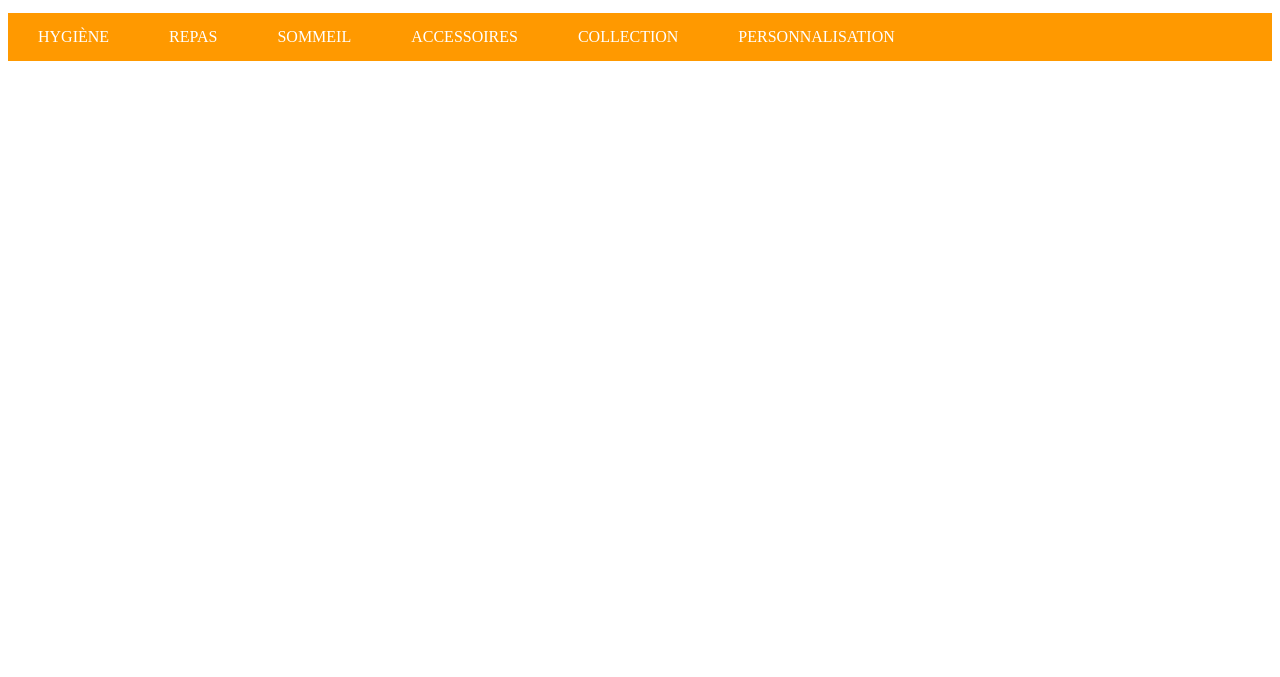
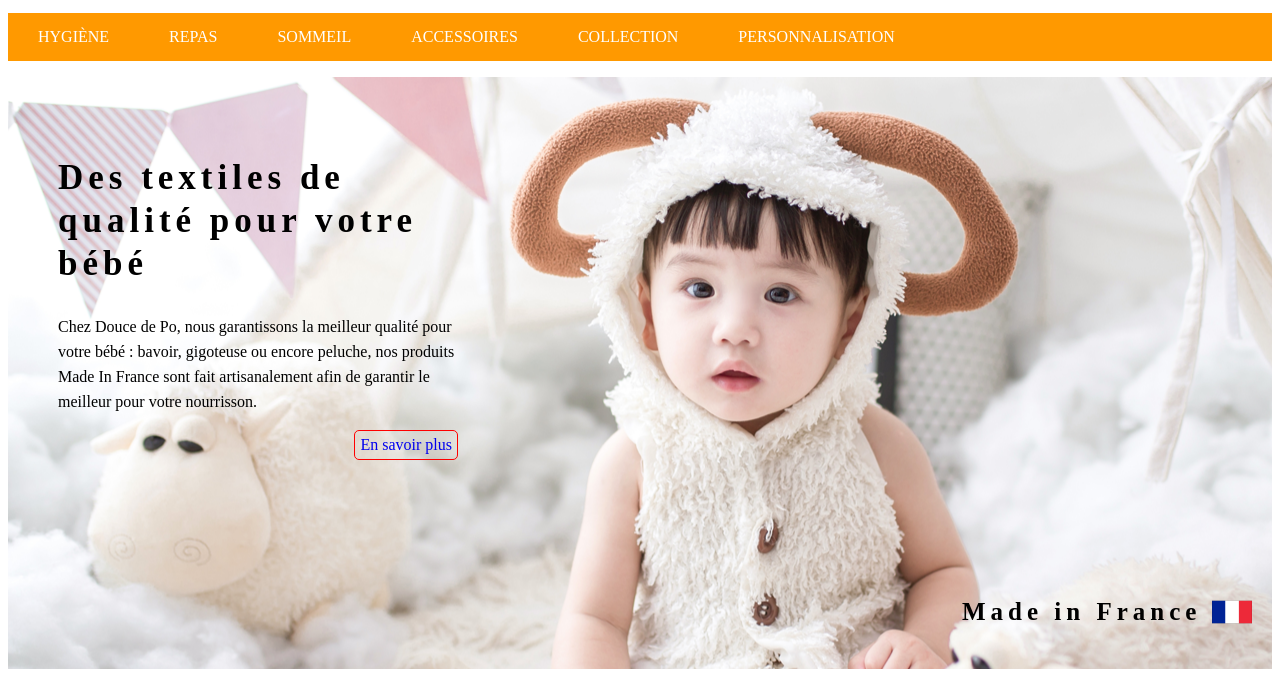
Before and after one commit to Luciezac/semaine-intensive, a plain HTML site: page index.html in a window 1280 px wide. Shown: the part 265-942 px from the top of the page. Before the commit the page ends 800 px from the top, so only its background shows below. Drawn offline with Linux system fonts and the light colour scheme.

Commit message:
intro
j'ai rajouté l'intro avec la photo du bébé

```diff
--- a/index.html
+++ b/index.html
@@ -74,5 +74,16 @@
     </nav>
   <body>
     <script src="scripts/app.js"></script>
+    <section class="prez">
+      <div class="intro">
+        <h2> Des textiles de qualité pour votre bébé</h2>
+        <p>Chez Douce de Po, nous garantissons la meilleur qualité pour votre bébé : bavoir, gigoteuse ou encore peluche, nos produits Made In France sont fait artisanalement afin de garantir le meilleur pour votre nourrisson. </p>
+        <a href="#">En savoir plus</a>
+     </div>
+    <div class="intro_2">
+      <h2>Made in France</h2>
+      <img src="images/drapeau.png" alt="drapeau de la france">
+    </div>
+    </section>
   </body>
 </html>
--- a/styles/style.css
+++ b/styles/style.css
@@ -90,6 +90,46 @@ nav.menuHorizontal ul li:hover ul {
 
 /*********
 
-IMAGE
+INTRO
 
 *******/
+section{
+  background-image: url(../images/bebe.png);
+}
+
+section .intro{
+  width: 400px;
+  height: 400px;
+  padding: 50px;
+}
+section .intro h2{
+  line-height: 43px;
+  letter-spacing: 5px;
+  font-size: 35px;
+}
+section .intro p{
+  line-height: 25px;
+}
+section .intro a{
+  text-decoration: none;
+  float: right;
+  border: 1px solid red;
+  border-radius: 5px;
+  padding: 5px;
+}
+section .intro_2{
+  display: flex;
+  justify-content: flex-end;
+  margin-right: 20px;
+}
+section .intro_2 h2{
+  letter-spacing: 5px;
+  font-size: 25px;
+  width: 250px;
+  height: 50px;
+}
+section .intro_2 img{
+  width: 40px;
+  height: 34px;
+  margin-top: 18px;
+}
```
Also changed, not shown: images/bebe.jpg (deleted), images/bebe.png (added), images/drapeau.png (added), 2 other files.
